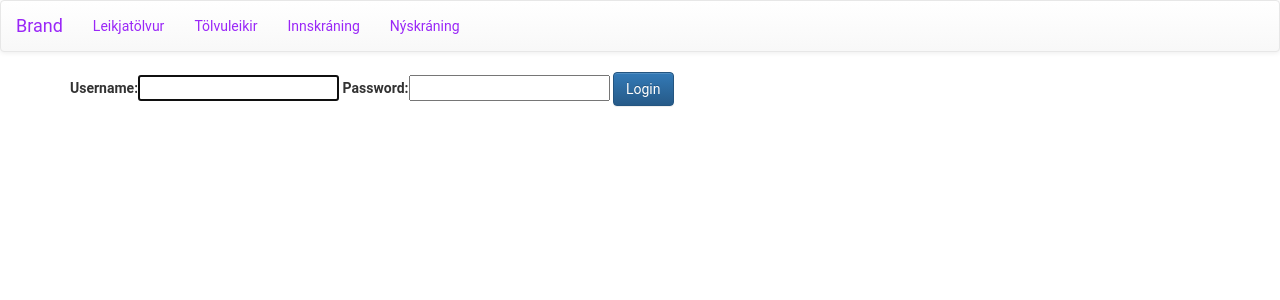
After one commit to alexandralif/Captain_console_git, a Django app: page /user/login in a window 1280 px wide. The commit adds this page. Shown: the top 300 px of the page. Run offline with Django 3.2, Linux system fonts and the light colour scheme; some libraries are stand-ins or nearby versions.

Commit message:
login,register

```diff
--- a/captein_console/settings.py
+++ b/captein_console/settings.py
@@ -129,3 +129,6 @@ STATIC_URL = '/static/'
 STATICFILES_DIRS = [
     os.path.join(BASE_DIR, "static")
 ]
+
+LOGIN_URL = '/user/login'
+LOGIN_REDIRECT_URL = '/'
--- a/templates/navigation.html
+++ b/templates/navigation.html
@@ -16,6 +16,12 @@
       <ul class="nav navbar-nav">
         <li><a href="{% url 'computers-index' %}">Leikjatölvur <span class="sr-only">(current)</span></a></li>
         <li><a href="{% url 'games-index' %}">Tölvuleikir</a></li>
+        {% if user.is_authenticated %}
+            <li><a href="{% url 'logout' %}">Útskrá</a></li>
+        {% else %}
+            <li><a href="{% url 'login' %}">Innskráning</a></li>
+            <li><a href="{% url 'register' %}">Nýskráning</a></li>
+        {% endif %}
       </ul>
     </div><!-- /.navbar-collapse -->
   </div><!-- /.container-fluid -->
--- /dev/null
+++ b/templates/user/login.html
@@ -0,0 +1,8 @@
+{% extends 'Base.html' %}
+{% block content %}
+    <form method="post" class="form form-horizontal">
+    {% csrf_token %}
+    {{ form }}
+    <input type="submit" class="btn btn-primary" value="Login"/>
+    </form>
+{% endblock %}
--- a/user/urls.py
+++ b/user/urls.py
@@ -1,5 +1,9 @@
+from django.contrib.auth.views import LoginView, LogoutView
 from django.urls import path
 from .import views
+
 urlpatterns = [
-    path("register",views.register,name="register")
+    path("register",views.register,name="register"),
+    path('login',LoginView.as_view(template_name='user/login.html'), name='login'),
+    path('logout',LogoutView.as_view(next_page='login'),name='logout')
 ]
```
Also changed, not shown: user/views.py (+5 -6 lines).
